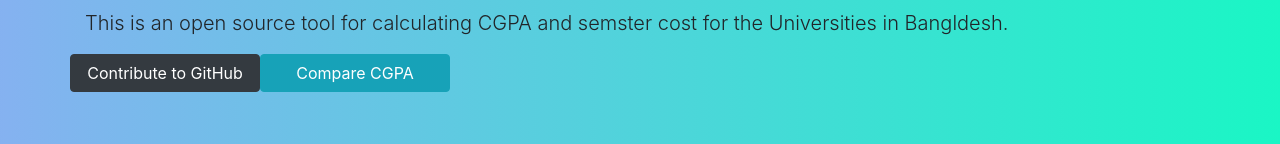
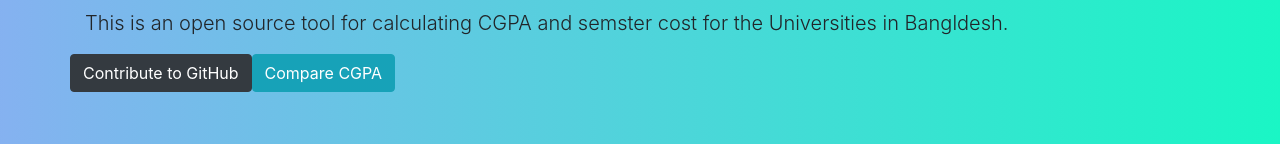
Before and after one commit to LitHaxor/CGPA-Calculator-Bangladesh, a React (Create React App) app: page / in a window 1280 px wide. Shown: the part 191-335 px from the top of the page. Built offline with nearby package versions, Linux system fonts and the light colour scheme.

Commit message:
3.1.0: button fixed

```diff
--- a/src/Components/Jambo.jsx
+++ b/src/Components/Jambo.jsx
@@ -7,8 +7,8 @@
           <h1 class="display-4"> {props.header} </h1>
           <p class="lead">{props.message}</p>
           <div className="row">
-          <a  class="btn btn-dark col-2" href="https://github.com/LitHaxor/CGPA-Calculator-Bangladesh">Contribute to GitHub</a>
-          <a href="/" class="btn btn-info col-2">Compare CGPA</a>
+          <a  class="btn btn-dark " href="https://github.com/LitHaxor/CGPA-Calculator-Bangladesh">Contribute to GitHub</a>
+          <a href="/" class="btn btn-info ">Compare CGPA</a>
           </div>
         </div>
       </div>
```
